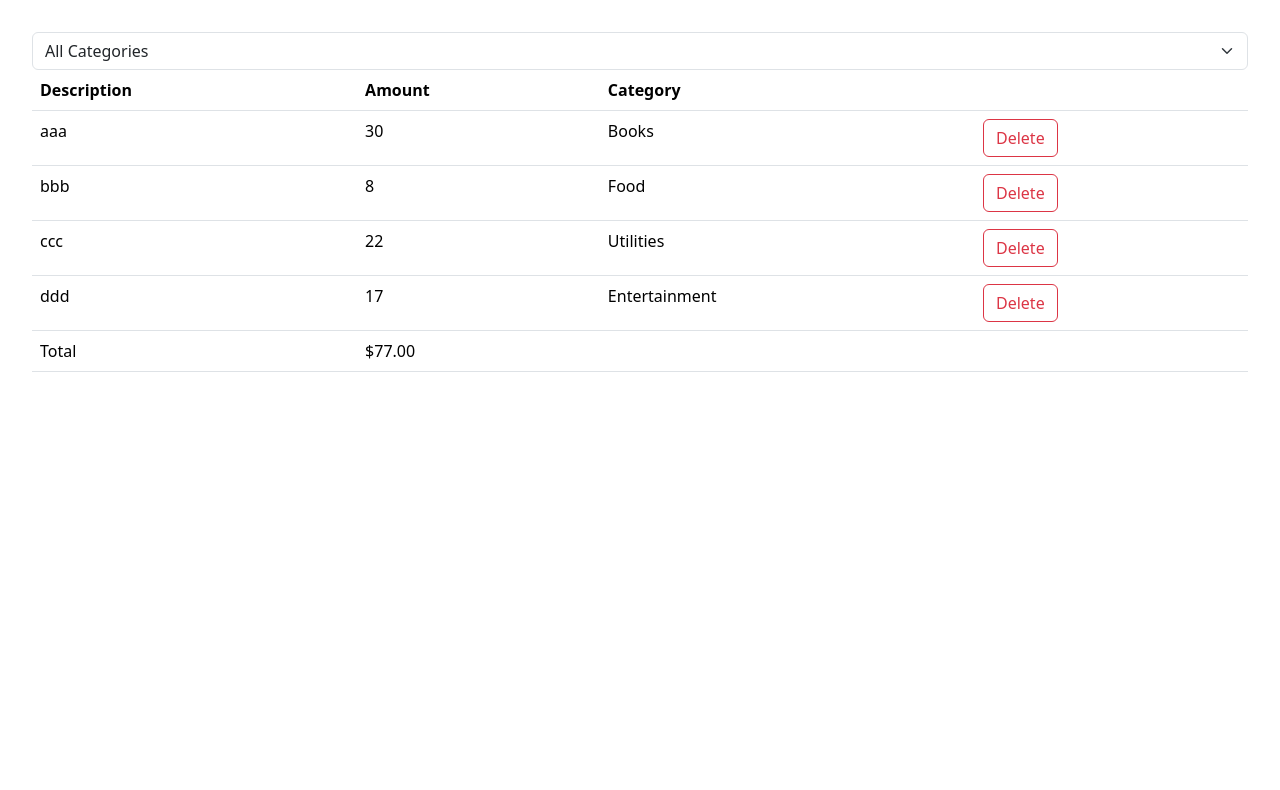
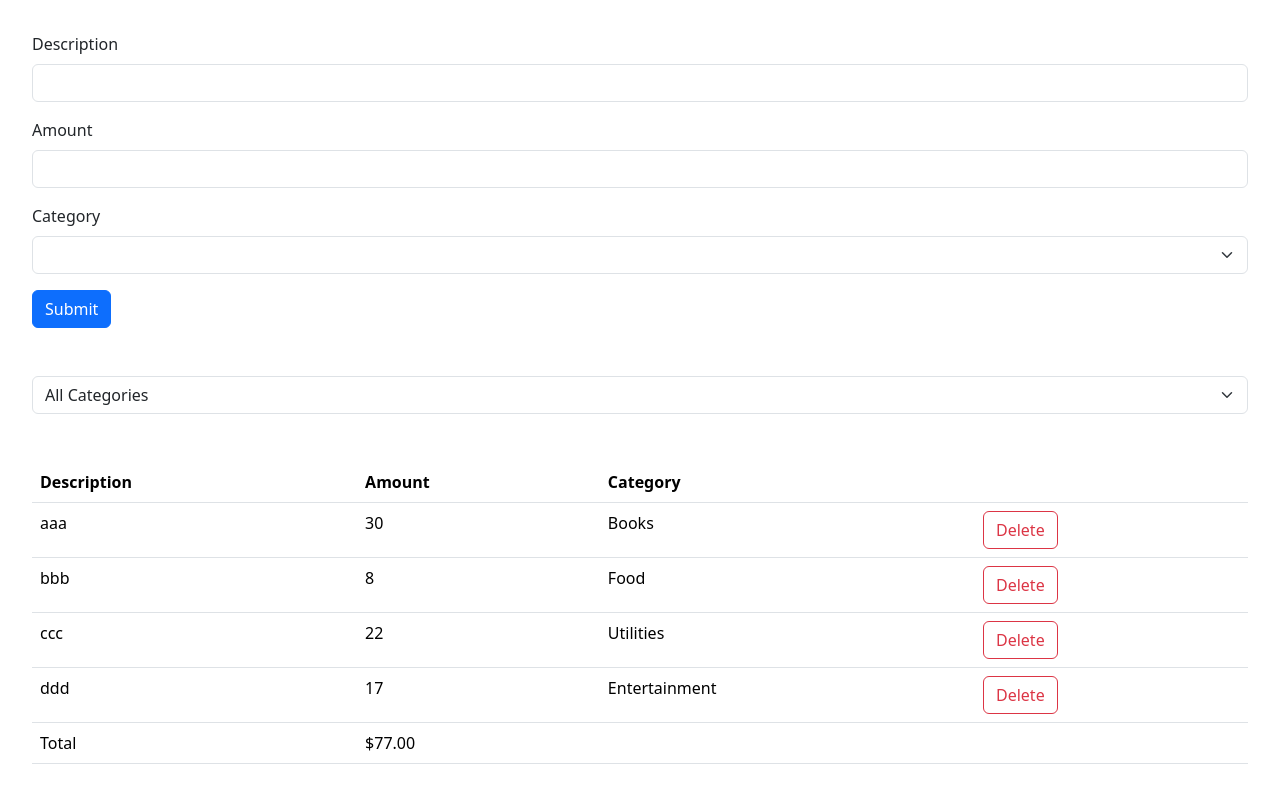
Before and after one commit to davidsaulrodriguez/basic-expense-tracker-typescript, a React (Vite) app: page / in a window 1280 px wide. Shown: the top 790 px of the page. Built offline with nearby package versions, Linux system fonts and the light colour scheme.

Commit message:
add the expense form to create a new expense.

```diff
--- a/package.json
+++ b/package.json
@@ -10,9 +10,12 @@
     "preview": "vite preview"
   },
   "dependencies": {
+    "@hookform/resolvers": "^3.1.1",
     "bootstrap": "^5.3.1",
     "react": "^18.2.0",
-    "react-dom": "^18.2.0"
+    "react-dom": "^18.2.0",
+    "react-hook-form": "^7.45.2",
+    "zod": "^3.21.4"
   },
   "devDependencies": {
     "@types/react": "^18.2.15",
--- a/src/App.tsx
+++ b/src/App.tsx
@@ -1,6 +1,8 @@
+import categories from "./components/expense-tracker/categories.ts";
 import ExpenseList from "./components/expense-tracker/components/ExpenseList.tsx";
 import { useState } from "react";
 import ExpenseFilter from "./components/expense-tracker/components/ExpenseFilter.tsx";
+import ExpenseForm from "./components/expense-tracker/components/ExpenseForm.tsx";
 
 const App = () => {
   const [expenses, setExpenses] = useState([
@@ -34,9 +36,14 @@
 
   return (
     <>
-      <ExpenseFilter
-        onSelectCategory={(category) => setSelectedCategory(category)}
-      />
+      <div className="mb-5">
+        <ExpenseForm />
+      </div>
+      <div className="mb-5">
+        <ExpenseFilter
+          onSelectCategory={(category) => setSelectedCategory(category)}
+        />
+      </div>
       <ExpenseList
         expenses={visibleExpenses}
         onDelete={(id: number) =>
--- /dev/null
+++ b/src/components/expense-tracker/categories.ts
@@ -0,0 +1,3 @@
+const categories = ["Books", "Food", "Utilities", "Entertainment"];
+
+export default categories;
--- a/src/components/expense-tracker/components/ExpenseFilter.tsx
+++ b/src/components/expense-tracker/components/ExpenseFilter.tsx
@@ -1,3 +1,5 @@
+import categories from "../categories.ts";
+
 interface Props {
   onSelectCategory: (category: string) => void;
 }
@@ -8,9 +10,12 @@
       onChange={(e) => onSelectCategory(e.target.value)}
     >
       <option value="">All Categories</option>
-      <option value="Food">Food</option>
-      <option value="Utilities">Utilities</option>
-      <option value="Entertainment">Entertainment</option>
+      {categories.map((category) => (
+        <option key={category} value={category}>
+          {" "}
+          {category}{" "}
+        </option>
+      ))}
     </select>
   );
 };
--- a/src/components/expense-tracker/components/ExpenseForm.tsx
+++ b/src/components/expense-tracker/components/ExpenseForm.tsx
@@ -0,0 +1,86 @@
+import { z } from "zod";
+import { useForm } from "react-hook-form";
+import { zodResolver } from "@hookform/resolvers/zod";
+import categories from "../categories.ts";
+
+const schema = z.object({
+  description: z
+    .string()
+    .min(3, { message: "Description should be at least 3 characters." })
+    .max(50),
+  amount: z
+    .number({ invalid_type_error: "Amount is required." })
+    .min(0.01)
+    .max(100_000),
+  category: z.enum(categories, {
+    errorMap: () => ({
+      message: "Category is required.",
+    }),
+  }),
+});
+
+type ExpenseFormData = z.infer<typeof schema>;
+
+const ExpenseForm = () => {
+  const {
+    register,
+    handleSubmit,
+    formState: { errors },
+  } = useForm<ExpenseFormData>({
+    resolver: zodResolver(schema),
+  });
+
+  return (
+    <form onSubmit={handleSubmit((data) => console.log(data))}>
+      <div className="mb-3">
+        <label htmlFor="description" className="form-label">
+          Description
+        </label>
+        <input
+          {...register("description")}
+          type="text"
+          className="form-control"
+          id="description"
+        />
+        {errors.description && (
+          <p className="text-danger">{errors.description.message}</p>
+        )}
+      </div>
+      <div className="mb-3">
+        <label htmlFor="amount" className="form-label">
+          Amount
+        </label>
+        <input
+          {...register("amount", { valueAsNumber: true })}
+          type="number"
+          className="form-control"
+          id="amount"
+        />
+        {errors.amount && (
+          <p className="text-danger">{errors.amount.message}</p>
+        )}
+      </div>
+      <div className="mb-3">
+        <label htmlFor="category" className="form-label">
+          Category
+        </label>
+        <select {...register("category")} className="form-select" id="category">
+          <option value=""></option>
+          {categories.map((category) => (
+            <option key={category} value={category}>
+              {" "}
+              {category}{" "}
+            </option>
+          ))}
+        </select>
+        {errors.category && (
+          <p className="text-danger">{errors.category.message}</p>
+        )}
+      </div>
+      <button type="submit" className="btn btn-primary">
+        Submit
+      </button>
+    </form>
+  );
+};
+export default ExpenseForm;
```
Also changed, not shown: 1 other file (tests, documents, lock files or other folders).
